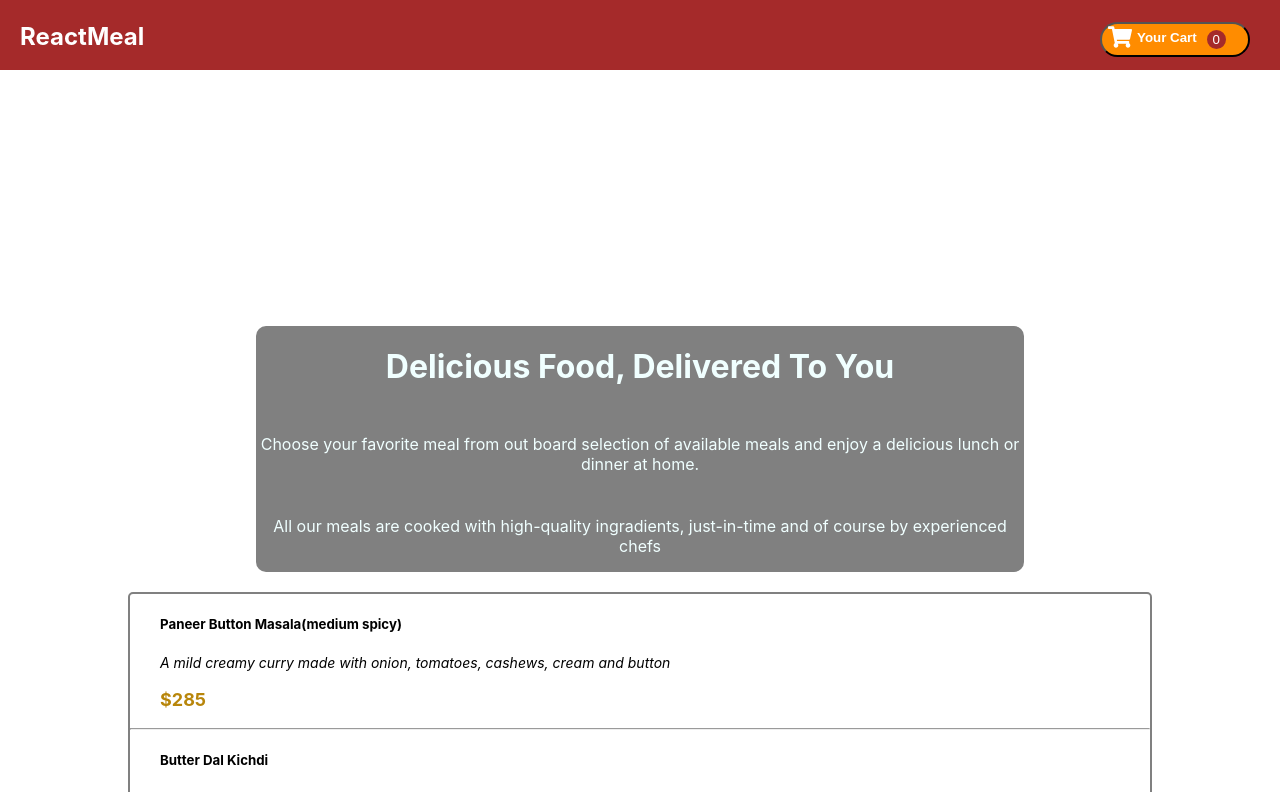
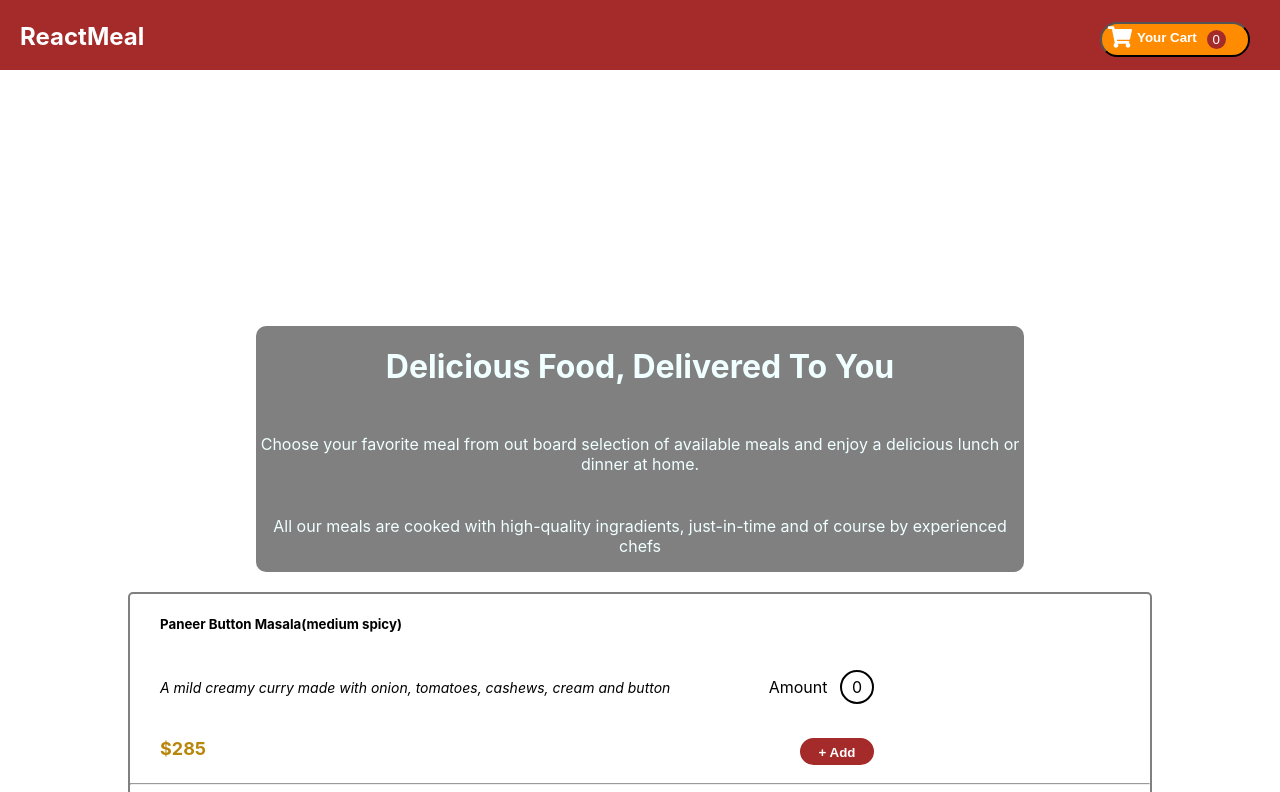
Before and after one commit to sangitaavghad31/restaurant-app, a React (Create React App) app: page / in a window 1280 px wide. Shown: the top 792 px of the page. Built offline with nearby package versions, Linux system fonts and the light colour scheme; the HTML template or start-up script is replaced by a standard one.

Commit message:
Sangita: Adds functionlity of add items and countig totalamount each item

```diff
--- a/src/components/MealItem.css
+++ b/src/components/MealItem.css
@@ -3,7 +3,13 @@
     width: 70%;
     color: black;
 }
-
+.description-name-container{
+  display: flex;
+  flex-direction: row;
+  justify-content: space-between; /* correct */
+  align-items: flex-end;
+  width: 100%;
+}
 .meal-description{
     font-size: 14px;
     font-style: italic;
@@ -15,3 +21,33 @@
     color: darkgoldenrod;
 
 }
+.badge {
+  border-radius: 50%;
+  border: 2px solid black;
+  width: 30px;
+  height: 30px;
+  display: inline-flex;
+  justify-content: center;
+  align-items: center;
+  margin-left: 8px;
+}
+.btn-container{
+    float: right;
+    background-color: brown;
+    border: 2px solid brown;
+    border-radius: 20px;
+    width: 70px;
+}
+.add-btn{
+    width: 100%;
+    background-color: brown;
+    border: 2px solid brown;
+    border-radius: 20px;
+    font-weight: bold;
+    color: white;
+
+}
+.total-amount{
+    color: green;
+    font-weight: "bold"
+}
--- a/src/components/MealItem.js
+++ b/src/components/MealItem.js
@@ -1,17 +1,48 @@
-import React from "react";
+import React, { useState } from "react";
 import "./MealItem.css";
 
-function MealItem(props){
+function MealItem(props) {
+  const [count, setCount] = useState(0);
 
-    return(
-        <div className="meal-item-container">
+  const handleOnClick = () => {
+    setCount((prev) => prev + 1);
+  };
 
-            <h5>{props.meal.name}</h5>
-            <p className="meal-description">{props.meal.description}</p>
-            <p className="meal-price">${props.meal.price}</p>
+  const totalAmount = count * props.meal.price;
 
-        </div>
-    )
+  return (
+    <div className="meal-item-container">
+      <h5>{props.meal.name}</h5>
+
+      <div className="description-name-container">
+        <p className="meal-description">{props.meal.description}</p>
+
+        <p style={{ color: "black" }}>
+          Amount{" "}
+          <span className="badge">{count}</span>
+        </p>
+      </div>
+
+      <div style={{ position: "relative" }}>
+        <p className="meal-price">
+          ${props.meal.price}
+          {" "}
+          <span className="btn-container">
+            <button className="add-btn" onClick={handleOnClick}>
+              + Add
+            </button>
+          </span>
+        </p>
+      </div>
+
+      {/* ✅ Total Price */}
+      {count > 0 && (
+        <p className="total-amount">
+          Total: ${totalAmount}
+        </p>
+      )}
+    </div>
+  );
 }
 
 export default MealItem;
--- a/src/components/Meals.css
+++ b/src/components/Meals.css
@@ -5,4 +5,5 @@
     margin-right: 10%;
     border: 2px solid gray;
     border-radius: 5px;
+
 }
```
